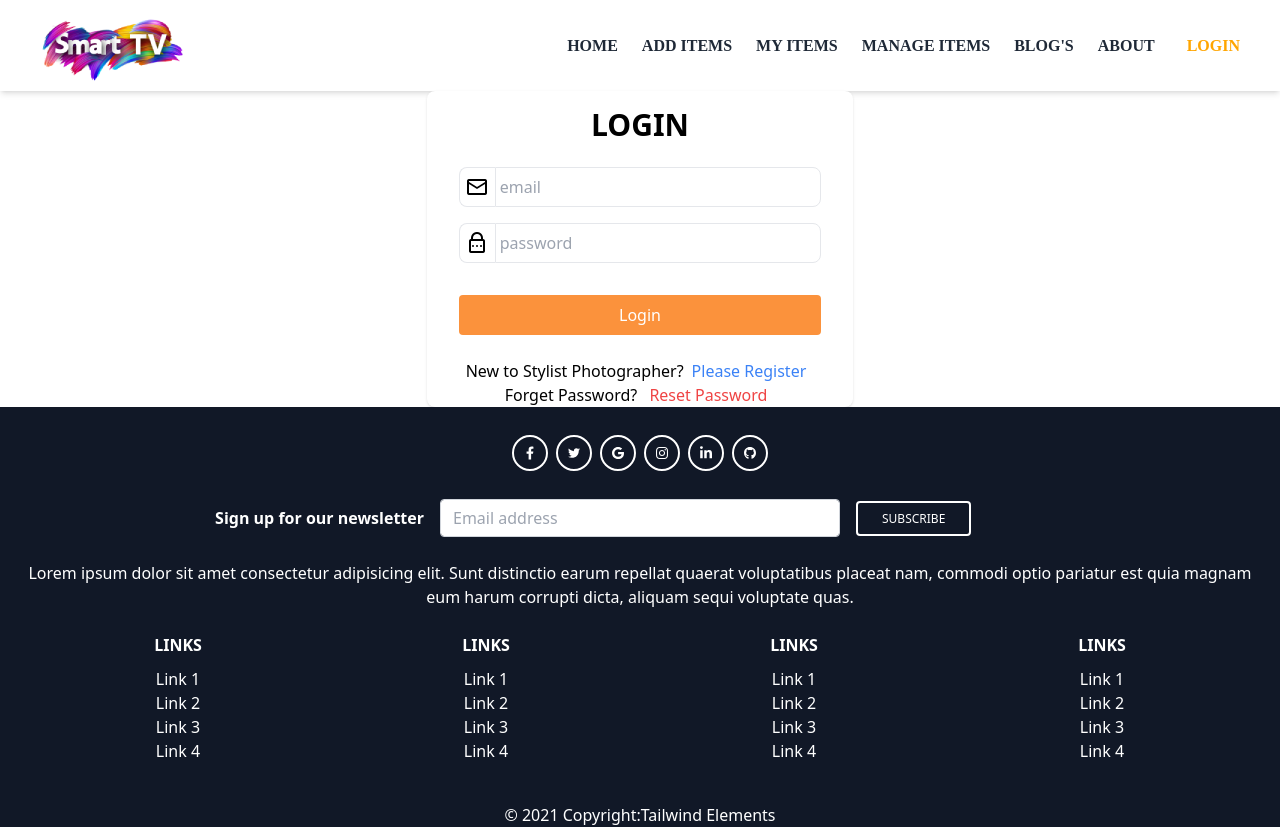
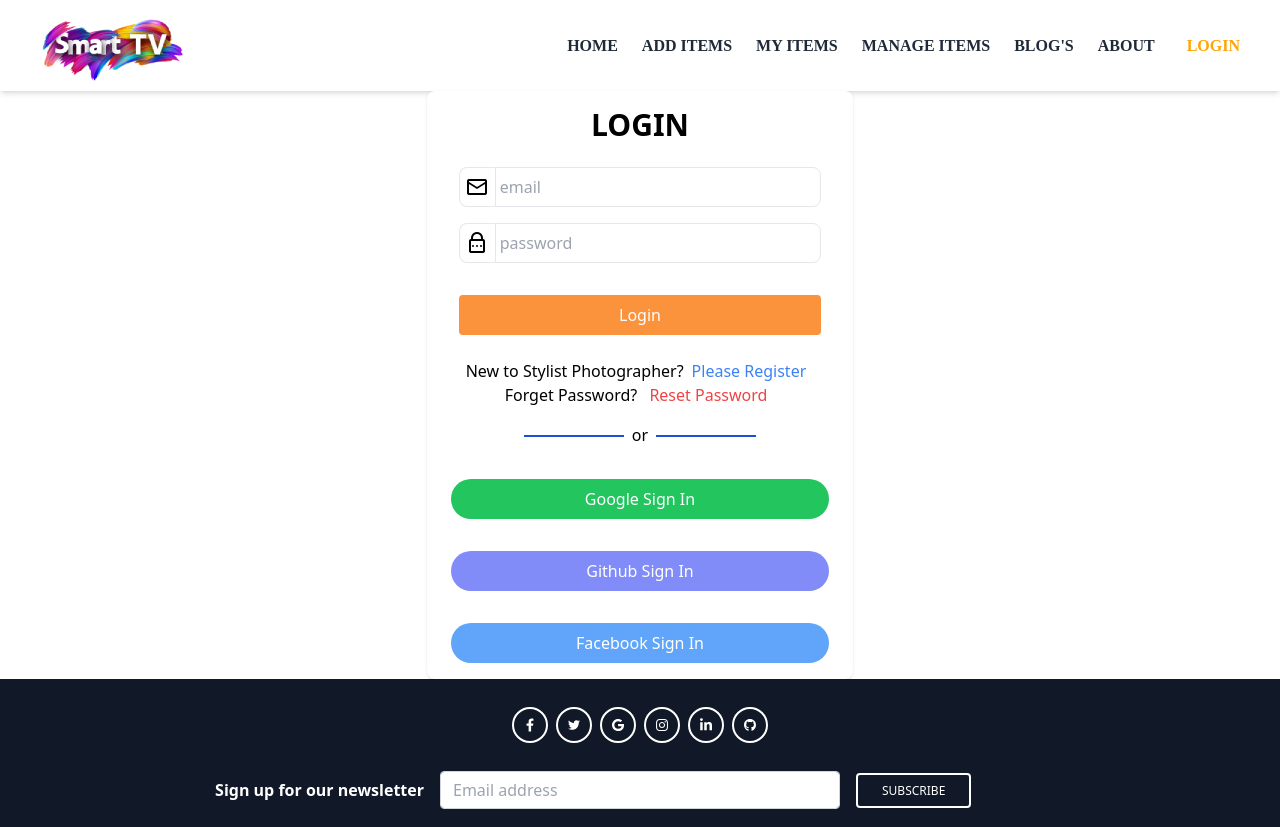
Before and after one commit to shoronshaha/smart-tv-warehouse-client, a React (Create React App) app: page /login in a window 1280 px wide. Shown: the top 827 px of the page. Built offline with nearby package versions, Linux system fonts and the light colour scheme; what tw-elements would draw is missing.

Commit message:
added socialLogin and loading

```diff
--- a/src/Components/Login/Login/Login.js
+++ b/src/Components/Login/Login/Login.js
@@ -5,9 +5,10 @@ import { Link, useLocation, useNavigate } from 'react-router-dom';
 import auth from '../../../Firebase/Firebase.init';
 import mail from '../../../Images/icons/mail.png'
 import password from '../../../Images/icons/password.png'
-// import Loading from '../../Shared/Loading/Loading';
+import Loading from '../../Shared/Loading/Loading';
 import { ToastContainer, toast } from 'react-toastify';
 import 'react-toastify/dist/ReactToastify.css';
+import SocialLogin from '../SocialLogin/SocialLogin';
 
 const Login = () => {
     const emailRef = useRef('');
@@ -21,7 +22,7 @@ const Login = () => {
     const [
         signInWithEmailAndPassword,
         user,
-        // loading,
+        loading,
         error,
     ] = useSignInWithEmailAndPassword(auth);
 
@@ -36,9 +37,9 @@ const Login = () => {
 
     }
 
-    // if (loading) {
-    //     // return <Loading></Loading>
-    // }
+    if (loading) {
+        return <Loading></Loading>
+    }
 
     const handleSubmit = event => {
         event.preventDefault();
@@ -92,7 +93,7 @@ const Login = () => {
                 <p>Forget Password? <button onClick={resetPassword} className=' text-red-500 no-underline mx-2'>Reset Password</button></p>
 
                 <div>
-
+                    <SocialLogin></SocialLogin>
 
                     <ToastContainer />
                 </div>
--- a/src/Components/Login/Register/Register.js
+++ b/src/Components/Login/Register/Register.js
@@ -5,9 +5,10 @@ import password from '../../../Images/icons/password.png';
 import { Link, useNavigate } from 'react-router-dom';
 import auth from '../../../Firebase/Firebase.init';
 import { useCreateUserWithEmailAndPassword, useUpdateProfile } from 'react-firebase-hooks/auth';
-// import Loading from '../../Shared/Loading/Loading';
+import Loading from '../../Shared/Loading/Loading';
 import { ToastContainer, toast } from 'react-toastify';
 import 'react-toastify/dist/ReactToastify.css';
+import SocialLogin from '../SocialLogin/SocialLogin';
 
 
 
@@ -27,9 +28,9 @@ const Register = () => {
         navigate('/login');
     }
 
-    // if (loading || updating) {
-    //     return <Loading></Loading>
-    // }
+    if (loading || updating) {
+        return <Loading></Loading>
+    }
 
     const handleRegister = async (event) => {
         event.preventDefault();
@@ -75,6 +76,7 @@ const Register = () => {
                     <Link to="/login" className=' text-blue-500 no-underline mx-2 cursor-pointer' onClick={navigateLogin}>Please Login</Link>
                 </p>
                 <div>
+                    <SocialLogin></SocialLogin>
 
                     <ToastContainer />
                 </div>
--- /dev/null
+++ b/src/Components/Login/SocialLogin/SocialLogin.js
@@ -0,0 +1,46 @@
+import React from 'react';
+import { useSignInWithGithub, useSignInWithGoogle } from 'react-firebase-hooks/auth';
+import { useNavigate } from 'react-router-dom';
+import auth from '../../../Firebase/Firebase.init';
+import Loading from '../../Shared/Loading/Loading';
+
+const SocialLogin = () => {
+    const [signInWithGoogle, user, loading, error] = useSignInWithGoogle(auth);
+    const navigate = useNavigate();
+
+    let errorElement;
+
+
+    if (loading) {
+        return <Loading></Loading>
+    }
+
+
+    if (error) {
+        errorElement = <p className='text-red-600'>Error: {error?.message} </p>
+
+    }
+
+
+    if (user) {
+        navigate('/home');
+    }
+
+    return (
+        <div>
+            <div className='flex justify-center my-4 '>
+                <div style={{ height: "2px" }} className='bg-blue-700 w-[100px] mt-3'></div>
+                <p className='px-2'>or</p>
+                <div style={{ height: "2px" }} className='bg-blue-700 w-[100px] mt-3'></div>
+            </div>
+            {errorElement}
+            <div>
+                <button value="button" onClick={() => signInWithGoogle()} className="px-4 py-2 rounded-full bg-green-500 text-white hover:bg-green-700 my-4 w-full" > Google Sign In</button>
+                <button value="button" className="px-4 py-2 rounded-full bg-indigo-400 text-white hover:bg-indigo-700 my-4 w-full" > Github Sign In</button>
+                <button value="button" className="px-4 py-2 rounded-full bg-blue-400 text-white hover:bg-blue-700 my-4 w-full "> Facebook Sign In</button>
+            </div>
+        </div>
+    );
+};
+
+export default SocialLogin;
--- /dev/null
+++ b/src/Components/Shared/Loading/Loading.js
@@ -0,0 +1,15 @@
+import React from 'react';
+
+const Loading = () => {
+    return (
+        <div>
+            <div className="flex items-center justify-center space-x-2 animate-bounce mt-10">
+                <div className="w-4 h-4 bg-blue-400 rounded-full"></div>
+                <div className="w-4 h-4 bg-green-400 rounded-full"></div>
+                <div className="w-4 h-4 bg-black rounded-full"></div>
+            </div>
+        </div>
+    );
+};
+
+export default Loading;
```
